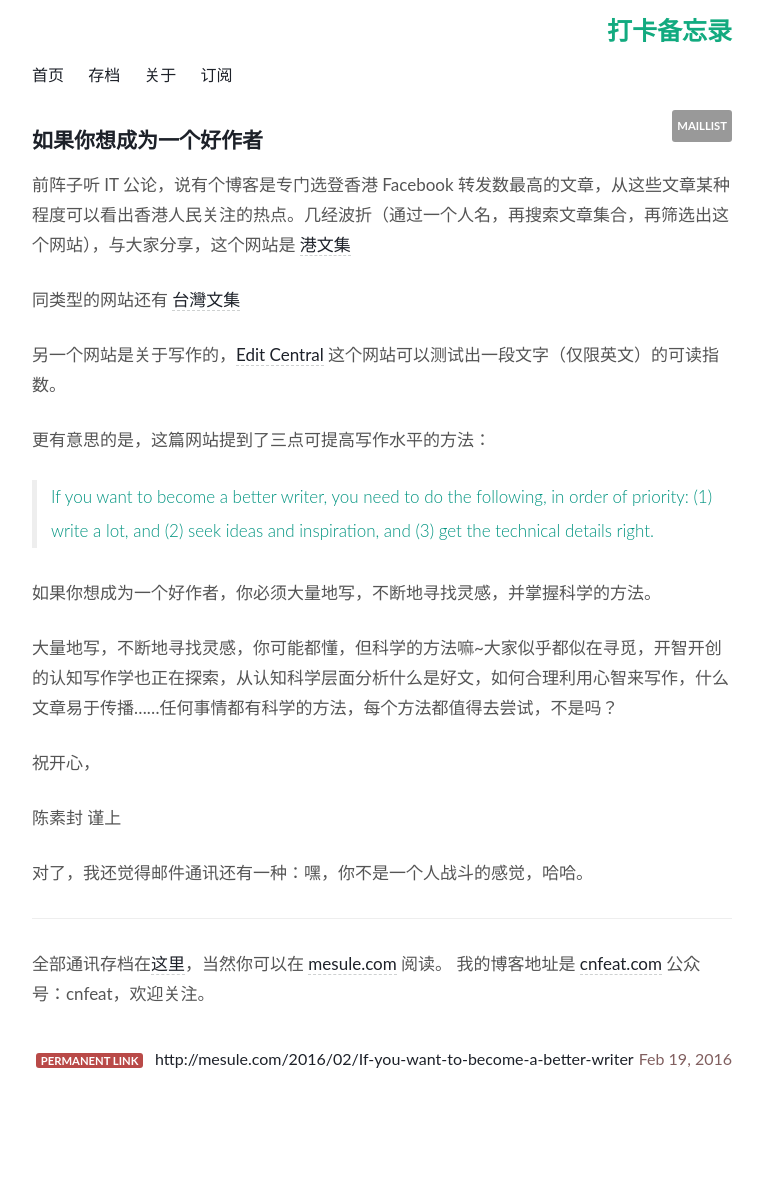
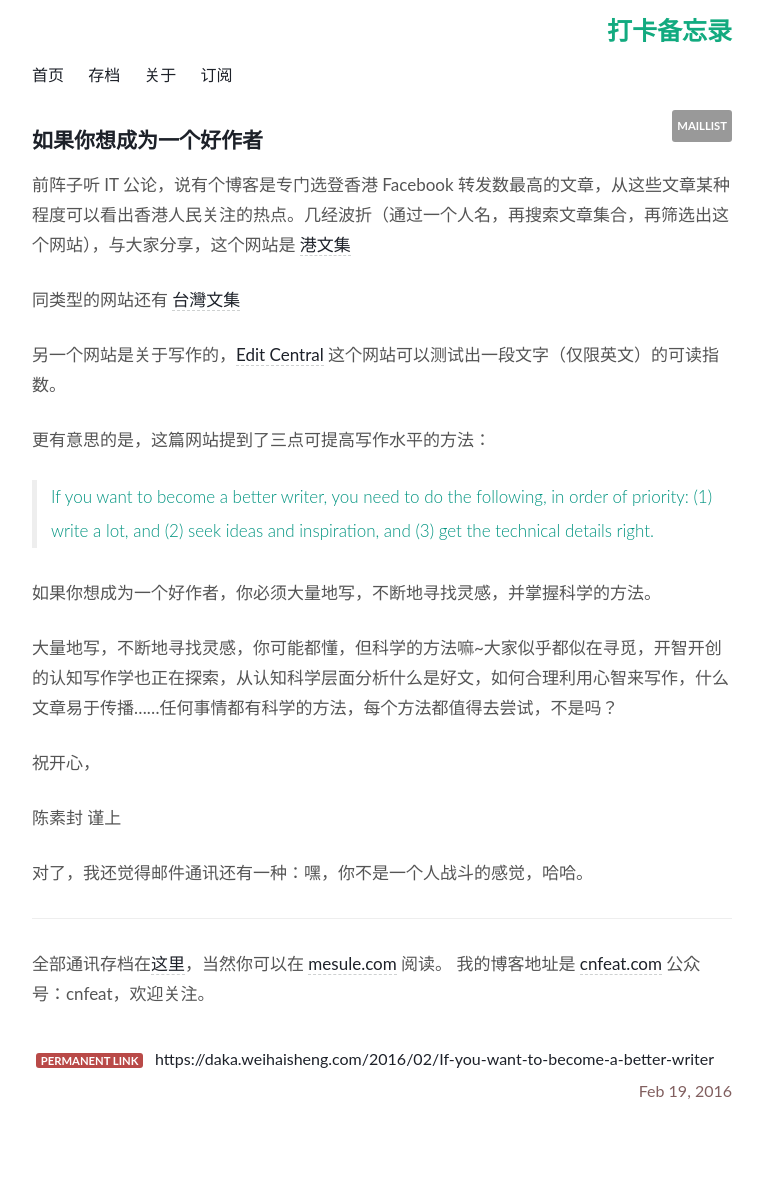
Before and after one commit to Turbo-Snail/ReadingCard, a Jekyll site: the page built from _posts/2016-02-19-If-you-want-to-become-a better-writer.md, in a window 1280 px wide. Shown: the whole page, without its empty margins (258-1021 px from the left). Built offline with Jekyll 4.4.1, drawn with Linux system fonts in a browser that asks for light colours; comment, search, counter and statistics services are not loaded; some of the changed lines change nothing that is shown.

Commit message:
Update post.html

```diff
--- a/_includes/themes/effector-wide/post.html
+++ b/_includes/themes/effector-wide/post.html
@@ -12,7 +12,7 @@
 
 
 <div class="wrapper">
-<span class="label label-important">Permanent link</span> <a href=" http://mesule.com{{ page.url }}"> http://mesule.com{{ page.url }}</a><small class="pull-right">{{ page.date | date:"%b %d, %Y" }}</small>
+<span class="label label-important">Permanent link</span> <a href=" https://daka.weihaisheng.com{{ page.url }}"> https://daka.weihaisheng.com{{ page.url }}</a><small class="pull-right">{{ page.date | date:"%b %d, %Y" }}</small>
 </div>
 
 <script type="text/javascript"
@@ -55,29 +55,3 @@
         }
 });
 </script>
-
-
-<!-- disqus Comment BEGIN -->
-<div id="disqus_thread"></div>
-<script>
-    /**
-     *  RECOMMENDED CONFIGURATION VARIABLES: EDIT AND UNCOMMENT THE SECTION BELOW TO INSERT DYNAMIC VALUES FROM YOUR PLATFORM OR CMS.
-     *  LEARN WHY DEFINING THESE VARIABLES IS IMPORTANT: https://disqus.com/admin/universalcode/#configuration-variables
-     */
-    /*
-    var disqus_config = function () {
-        this.page.url = PAGE_URL;  // Replace PAGE_URL with your page's canonical URL variable
-        this.page.identifier = PAGE_IDENTIFIER; // Replace PAGE_IDENTIFIER with your page's unique identifier variable
-    };
-    */
-    (function() {  // DON'T EDIT BELOW THIS LINE
-        var d = document, s = d.createElement('script');
-
-        s.src = '//mesule.disqus.com/embed.js';
-
-        s.setAttribute('data-timestamp', +new Date());
-        (d.head || d.body).appendChild(s);
-    })();
-</script>
-<noscript>Please enable JavaScript to view the <a href="https://disqus.com/?ref_noscript" rel="nofollow">comments powered by Disqus.</a></noscript>
-<!-- disqus Comment END -->
```
